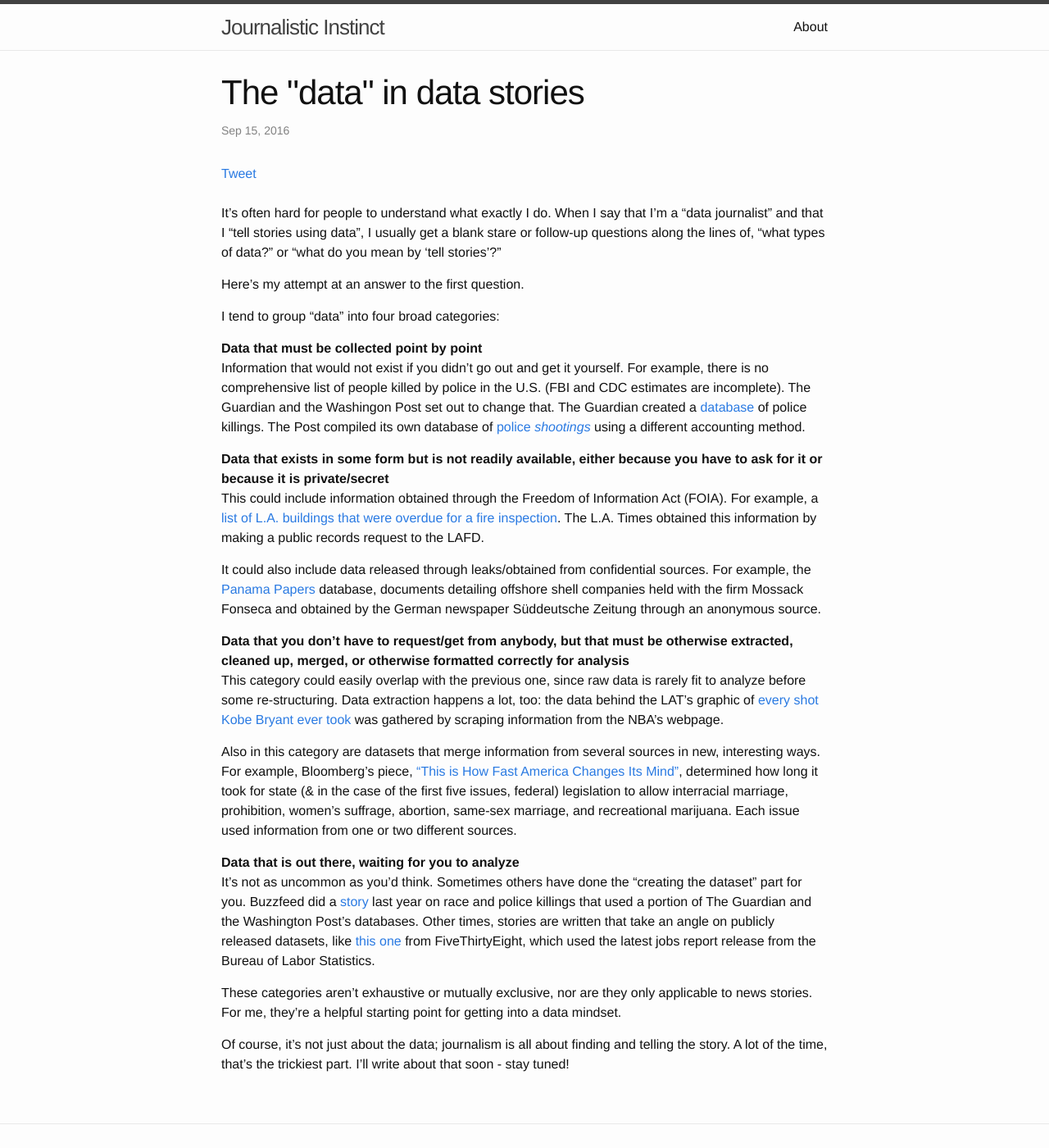
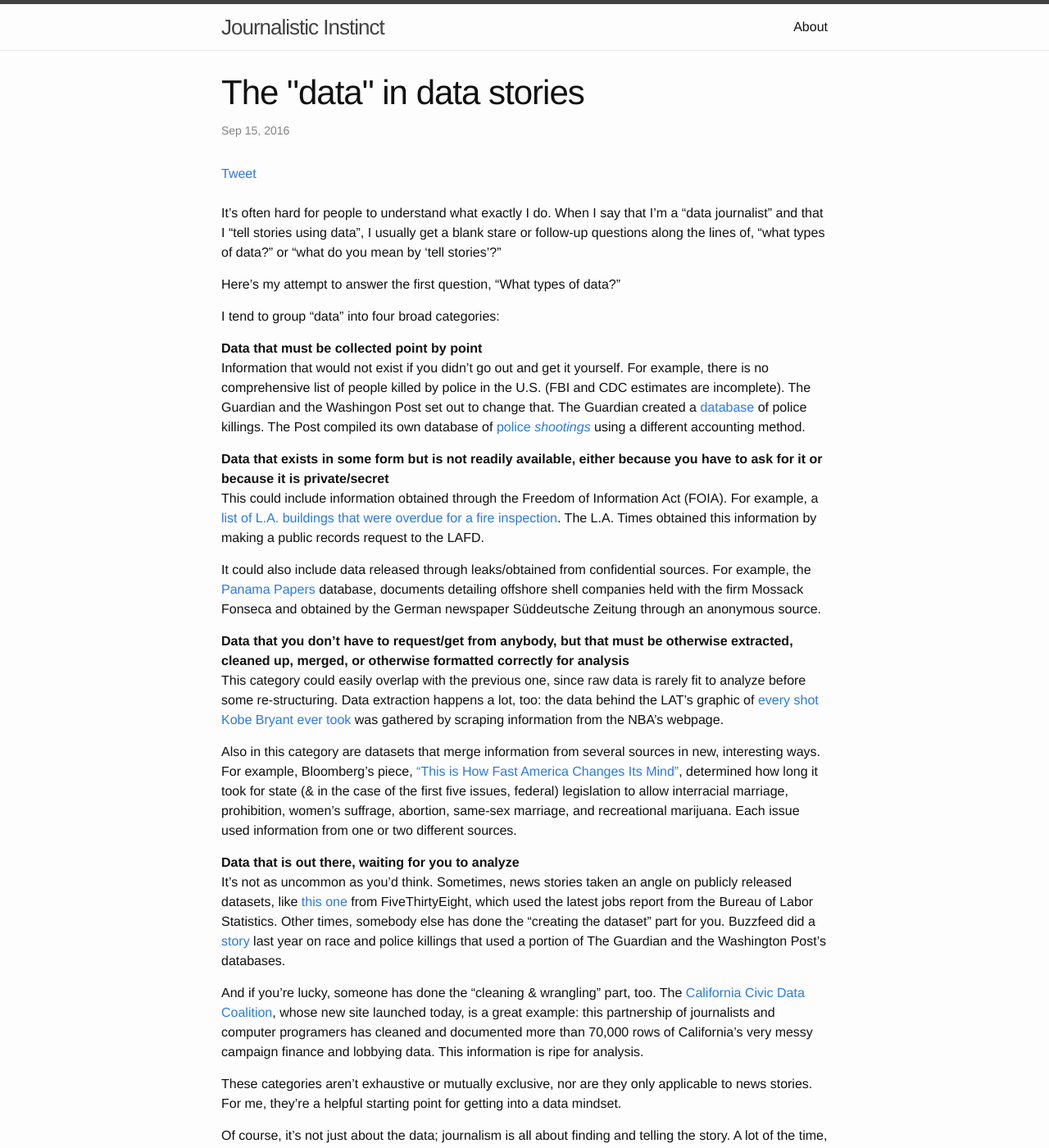
Before and after one commit to underthecurve/underthecurve.github.io, a Jekyll site: the page built from _posts/2016-09-15-the-data-in-data-stories.md, in a window 1280 px wide and 1400 px high. Shown: the whole window at 82% size. Built offline with Jekyll 4.4.1, drawn with Linux system fonts in a browser that asks for light colours; comment, search, counter and statistics services are not loaded.

Commit message:
add example

```diff
--- a/_posts/2016-09-15-the-data-in-data-stories.md
+++ b/_posts/2016-09-15-the-data-in-data-stories.md
@@ -7,7 +7,7 @@ categories: jekyll update
 
 It's often hard for people to understand what exactly I do. When I say that I'm a "data journalist" and that I "tell stories using data", I usually get a blank stare or follow-up questions along the lines of, "what types of data?" or "what do you mean by 'tell stories'?"
 
-Here's my attempt at an answer to the first question.
+Here's my attempt to answer the first question, "What types of data?"
 
 I tend to group "data" into four broad categories:
 
@@ -25,8 +25,10 @@ This category could easily overlap with the previous one, since raw data is rare
 Also in this category are datasets that merge information from several sources in new, interesting ways. For example, Bloomberg's piece, ["This is How Fast America Changes Its Mind"](http://www.bloomberg.com/graphics/2015-pace-of-social-change/), determined how long it took for state (& in the case of the first five issues, federal) legislation to allow interracial marriage, prohibition, women’s suffrage, abortion, same-sex marriage, and recreational marijuana. Each issue used information from one or two different sources.
 
 **Data that is out there, waiting for you to analyze** <br>
-It's not as uncommon as you'd think. Sometimes others have done the "creating the dataset" part for you. Buzzfeed did a [story](https://www.buzzfeed.com/peteraldhous/race-and-police-shootings
-) last year on race and police killings that used a portion of The Guardian and the Washington Post's databases. Other times, stories are written that take an angle on publicly released datasets, like [this one](https://fivethirtyeight.com/features/dont-blame-a-skills-gap-for-lack-of-hiring-in-manufacturing/) from FiveThirtyEight, which used the latest jobs report release from the Bureau of Labor Statistics.
+It's not as uncommon as you'd think. Sometimes, news stories taken an angle on publicly released datasets, like [this one](https://fivethirtyeight.com/features/dont-blame-a-skills-gap-for-lack-of-hiring-in-manufacturing/) from FiveThirtyEight, which used the latest jobs report from the Bureau of Labor Statistics. Other times, somebody else has done the "creating the dataset" part for you. Buzzfeed did a [story](https://www.buzzfeed.com/peteraldhous/race-and-police-shootings
+) last year on race and police killings that used a portion of The Guardian and the Washington Post's databases.
+
+And if you're lucky, someone has done the "cleaning & wrangling" part, too. The [California Civic Data Coalition](http://www.californiacivicdata.org/2016/09/15/website-launch/), whose new site launched today, is a great example: this partnership of journalists and computer programers has cleaned and documented more than 70,000 rows of California's very messy campaign finance and lobbying data. This information is ripe for analysis.
 
 These categories aren't exhaustive or mutually exclusive, nor are they only applicable to news stories. For me, they're a helpful starting point for getting into a data mindset.
 
```
